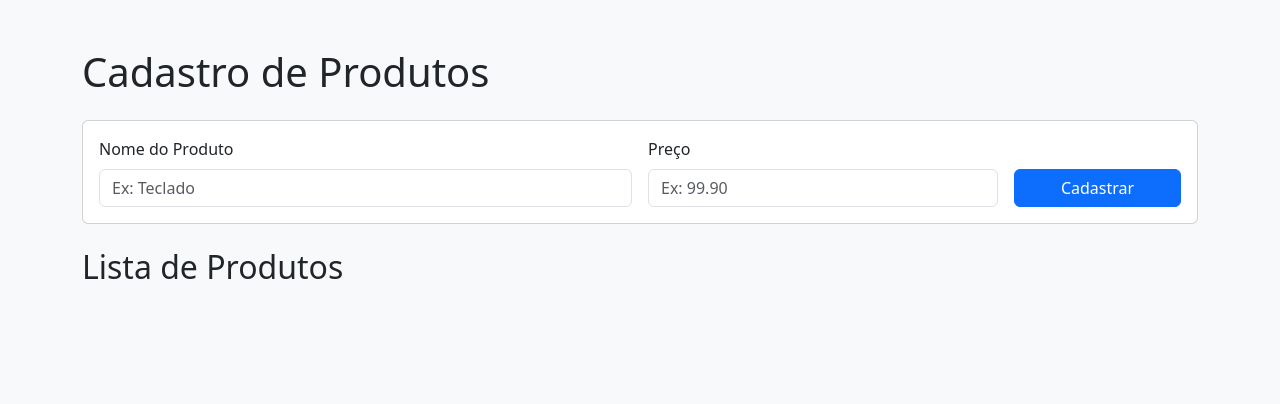
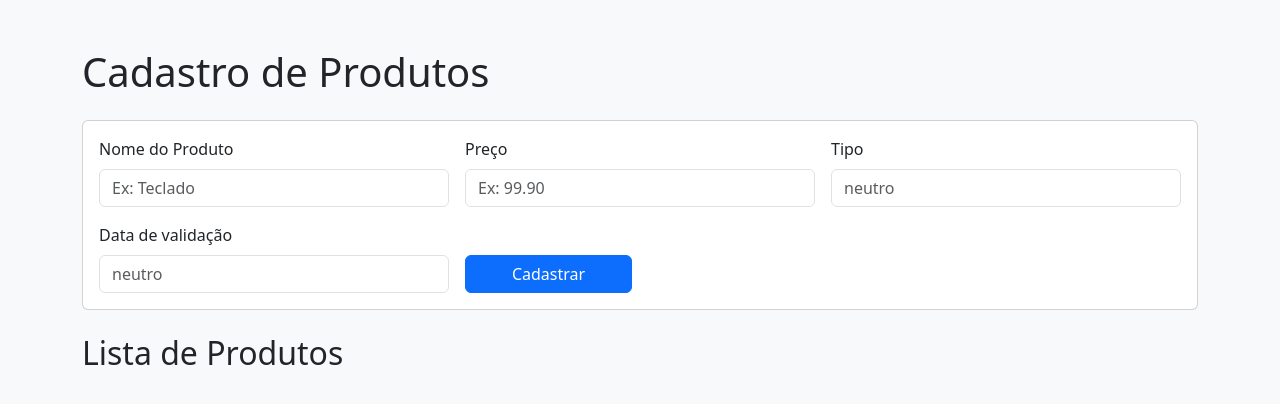
Before and after one commit to YuriTayro/desafio-redbull, a plain HTML site: page front/src/pages/home/home.html in a window 1280 px wide. Drawn offline with nearby package versions, Linux system fonts and the light colour scheme; no server answers.

Commit message:
tela de cadastro do produto

```diff
--- a/front/src/pages/home/home.html
+++ b/front/src/pages/home/home.html
@@ -14,13 +14,23 @@
     <div class="card mb-4">
       <div class="card-body">
         <form id="form-produto" class="row g-3">
-          <div class="col-md-6">
+          <div class="col-md-4">
             <label for="nome" class="form-label">Nome do Produto</label>
             <input type="text" class="form-control" id="nome" placeholder="Ex: Teclado" required />
           </div>
           <div class="col-md-4">
             <label for="preco" class="form-label">Preço</label>
             <input type="number" step="0.01" class="form-control" id="preco" placeholder="Ex: 99.90" required />
+          </div>
+
+            <div class="col-md-4">
+             <label for="preco" class="form-label">Tipo</label>
+             <input type="text"  class="form-control" id="tipo" placeholder="neutro" required />
+          </div>
+
+            <div class="col-md-4">
+             <label for="preco" class="form-label">Data de validação</label>
+             <input type="text"  class="form-control" id="tipo" placeholder="neutro" required />
           </div>
           <div class="col-md-2 d-flex align-items-end">
             <button type="submit" class="btn btn-primary w-100">Cadastrar</button>
```
